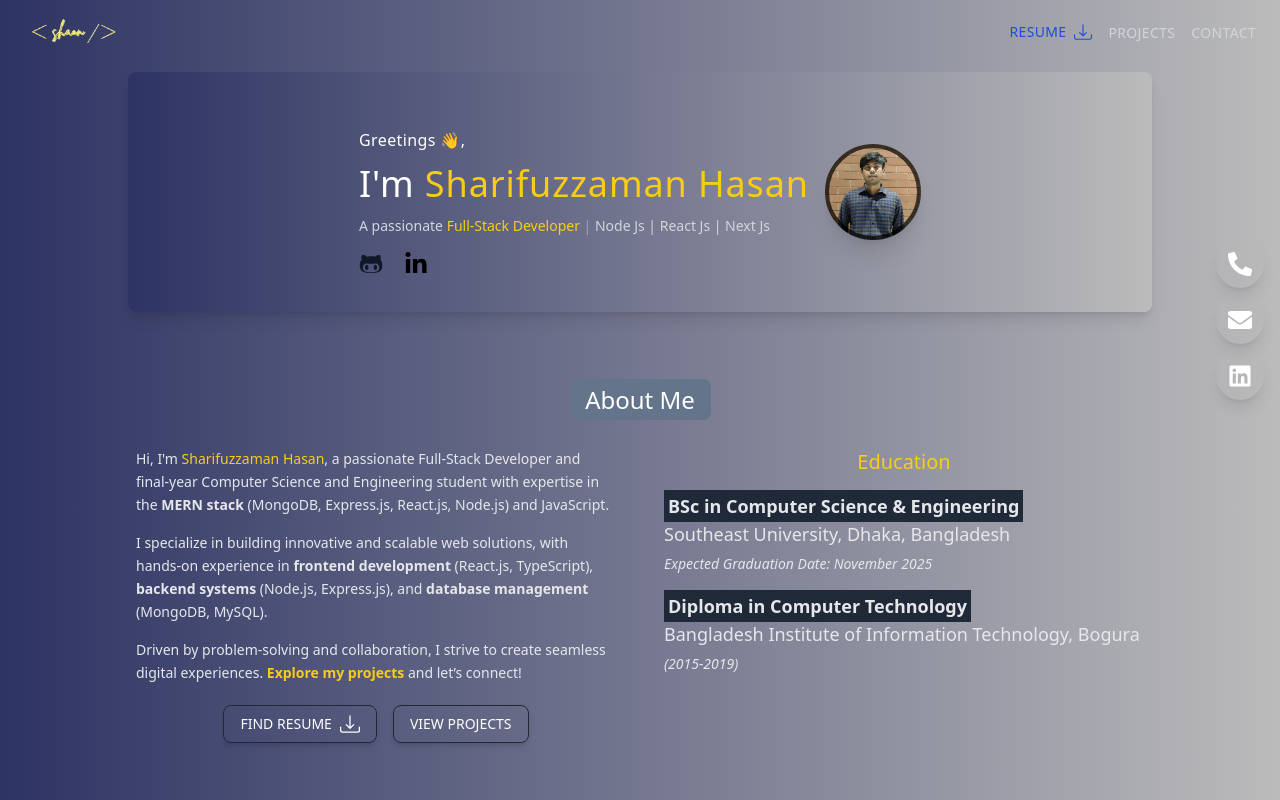
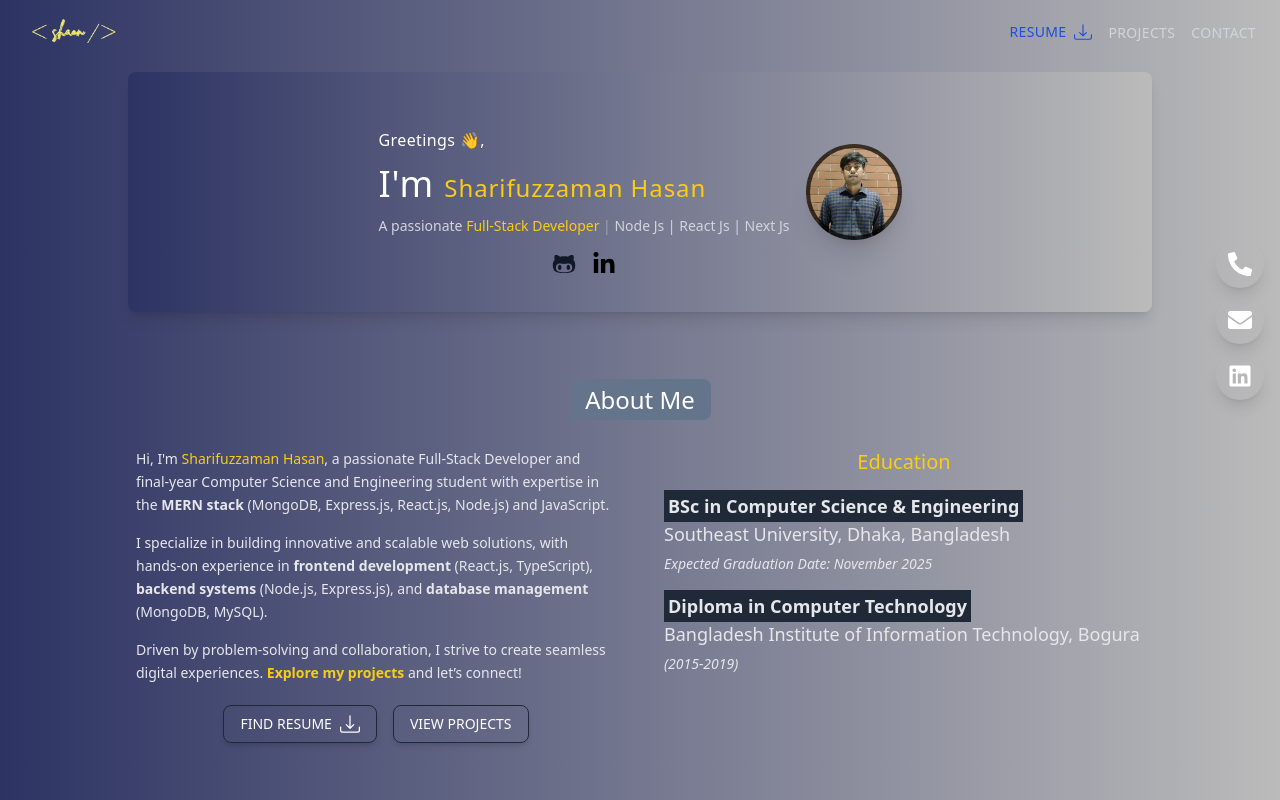
Before and after one commit to SharifuzzamanShaon/my-portfolio, a React (Vite) app: page / in a window 1280 px wide. Shown: the top 800 px of the page. Built offline with nearby package versions, Linux system fonts and the light colour scheme.

Commit message:
update HeadingSection component: adjust text size and change layout for improved responsiveness

```diff
--- a/src/components/HeadingSection.jsx
+++ b/src/components/HeadingSection.jsx
@@ -19,7 +19,7 @@ const HeadingSection = () => {
                 Greetings 👋,
               </h1>
               <h1 className="text-2sl sm:text-4xl font-sm tracking-wide text-white mb-3 font-poppins">
-                I'm <span className="text-yellow-400">Sharifuzzaman Hasan</span>
+                I'm <span className="text-yellow-400 sm:text-2xl">Sharifuzzaman Hasan</span>
               </h1>
               <p className="text-sm sm:text-1xl font-medium max-w-2xl text-gray-300 mb-4">
                 A passionate{" "}
@@ -27,7 +27,7 @@ const HeadingSection = () => {
                 <span className="text-gray-400">|</span>{" "}
                 <span>Node Js | React Js | Next Js</span>
               </p>
-              <div className="grid grid-flow-col gap-1 grid-cols-10 justify-normal">
+              <div className="flex justify-center items-center gap-4 mt-4">
                 <a
                   href="https://github.com/SharifuzzamanShaon"
                   target="_blank"
```
